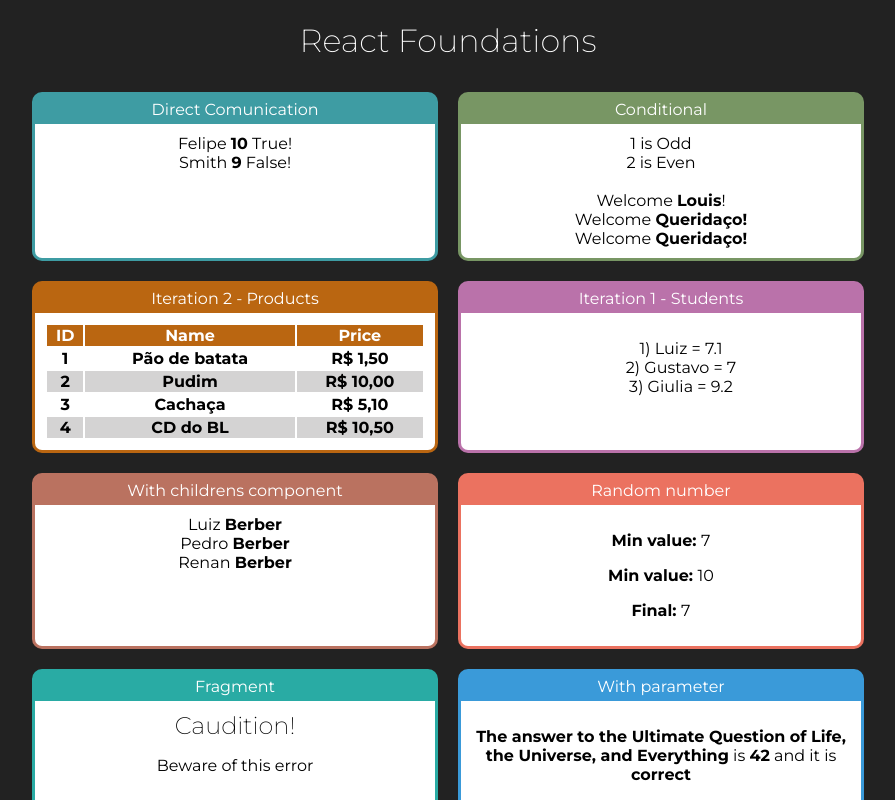
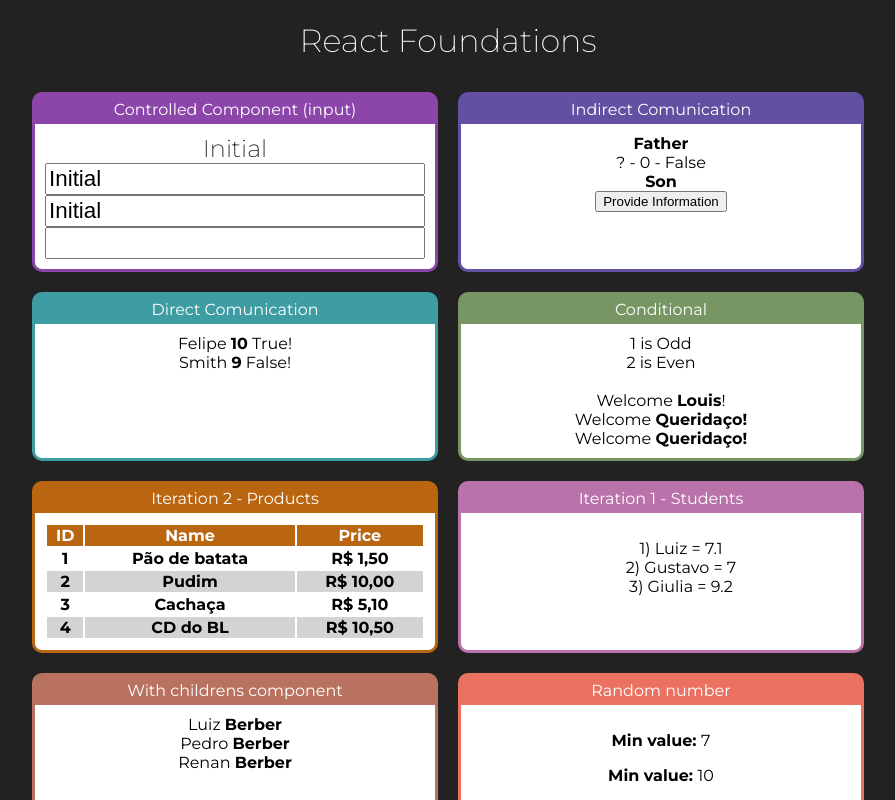
Before and after one commit to LuizBerber/fundamentos-react, a React (Create React App) app: page / in a window 1280 px wide. Shown: the top 800 px of the page, without its empty margins (192-1087 px from the left). Built offline with nearby package versions, Linux system fonts and the light colour scheme.

Commit message:
Finishing functional components

```diff
--- a/src/App.jsx
+++ b/src/App.jsx
@@ -13,7 +13,8 @@ import ProductList from './components/Iteration/ProductsList'
 import OddOrEven from './components/conditional/OddOrEven'
 import UserInfo from './components/conditional/UserInfo'
 import DirectFather from './components/comunication/DirectFather'
-
+import IndirectFather from './components/comunication/IndirectFather'
+import Input from './components/form/Input'
 // Quando usamos o export DEFAULT, é possível usar uma função anônima (sem nome)
 // export default function (props) {
 
@@ -21,6 +22,12 @@ export default _ =>
     <div className='App'>
         <h1>React Foundations</h1>
         <div className='Cards'>
+            <Card title='Controlled Component (input)'color='rgb(140, 70, 170)'>
+                <Input />
+            </Card>
+            <Card title='Indirect Comunication'color='rgb(100, 80, 163)'>
+                <IndirectFather />
+            </Card>
             <Card title='Direct Comunication'color='rgb(62, 156, 163)'>
                 <DirectFather />
             </Card>
--- /dev/null
+++ b/src/components/comunication/IndirectFather.jsx
@@ -0,0 +1,24 @@
+import React, {useState} from 'react'
+import IndirectSon from './IndirectSon'
+
+export default props => {
+    const [name, setName] = useState('?')
+    const [age, setAge] = useState(0)
+    const [idiot, setIdiot] = useState(false)
+
+    function provideInformation(name, age, idiot){
+        setName(name)
+        setAge(age)
+        setIdiot(idiot)
+    }
+
+    return (
+        <div>
+            <div><strong>Father</strong></div>
+            <span>{name}</span>
+            <span> - {age} - </span>
+            <span>{idiot ? 'True' : 'False'}</span>
+            <IndirectSon whenClick={provideInformation}/>
+        </div>
+    )
+}
--- /dev/null
+++ b/src/components/comunication/IndirectSon.jsx
@@ -0,0 +1,13 @@
+import React from 'react'
+
+export default props => {
+
+    const wc = props.whenClick
+
+    return (
+        <div>
+            <div><strong>Son</strong></div>
+            <button onClick={e => wc('John', 26, true)}>Provide Information</button>
+        </div>
+    )
+}
--- /dev/null
+++ b/src/components/form/Input.css
@@ -0,0 +1,3 @@
+.Input input{
+    font-size: 1.4rem;
+}
--- /dev/null
+++ b/src/components/form/Input.jsx
@@ -0,0 +1,25 @@
+import React, { useState } from 'react'
+import './Input.css'
+
+export default props => {
+
+    const [value, setValue] = useState('Initial')
+
+    function whenChange(e){
+        setValue(e.target.value)
+    }
+    return(
+        <div className='Input'>
+            <h2>{value}</h2>
+            <div style={{
+                display: 'flex',
+                flexDirection: 'column'
+            }}>
+                <input value={value} onChange={whenChange}/>
+                <input value={value} readOnly/>
+                <input value={undefined} />
+            </div>
+
+        </div>
+    )
+}
```
